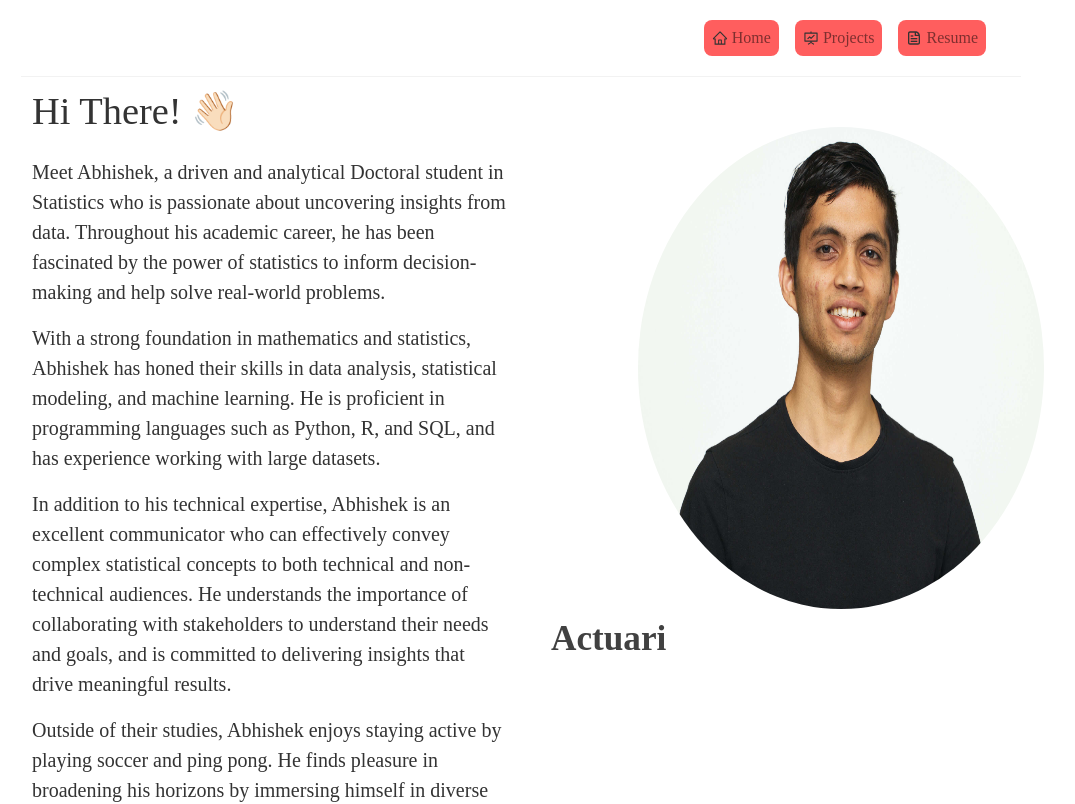
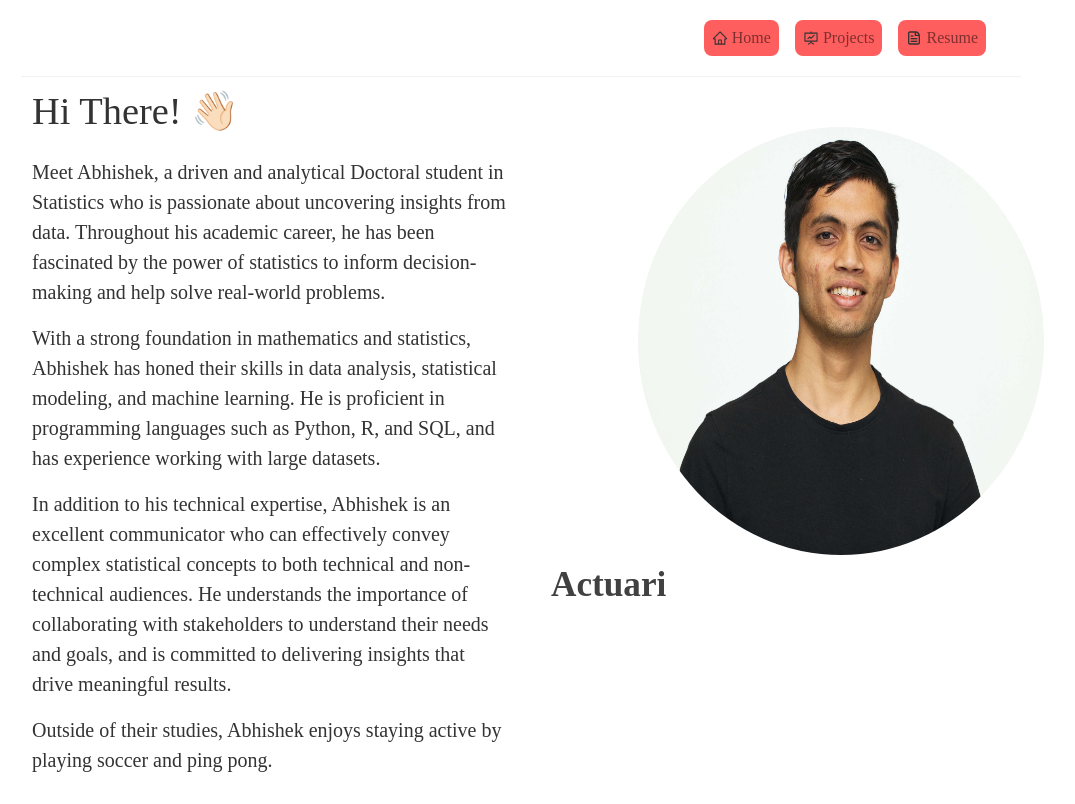
Before and after one commit to kafleBeast/kafle-portfolio, a React (Create React App) app: page / in a window 1280 px wide. Shown: the top 804 px of the page, without its empty margins (119-1194 px from the left). Built offline with nearby package versions, Linux system fonts and the light colour scheme; the HTML template or start-up script is replaced by a standard one.

Commit message:
Update LandingPage.js
Change description

```diff
--- a/src/LandingPage.js
+++ b/src/LandingPage.js
@@ -44,9 +44,7 @@ const LandingPage = () => {
                         that drive meaningful results.
                         </p>
 
-                        <p> Outside of their studies, Abhishek enjoys staying active by playing soccer and ping pong. He finds pleasure in broadening
-                            his horizons by immersing himself in diverse cultural experiences, and often achieves this by engaging with cinema from
-                            around the world.
+                        <p> Outside of their studies, Abhishek enjoys staying active by playing soccer and ping pong.
                        </p>
 
                     </p>
```
